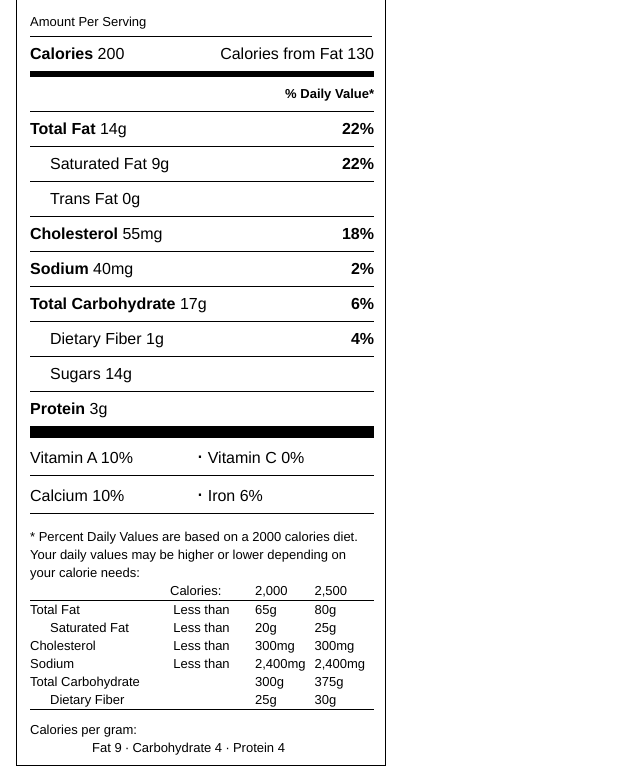
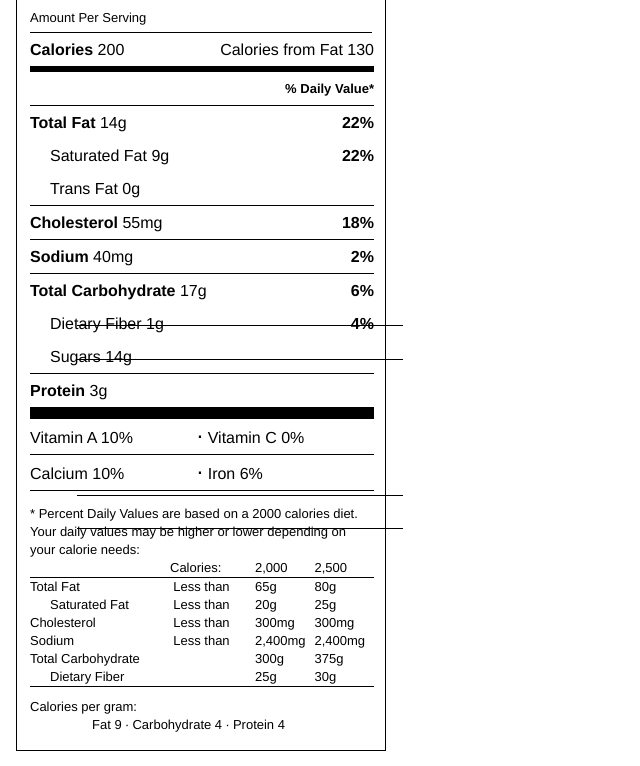
Before and after one commit to kvanever/nutrition-label, a plain HTML site: page index.html in a window 1280 px wide. Shown: the part 155-921 px from the top of the page, without its empty margins (0-640 px from the left). Drawn offline with Linux system fonts and the light colour scheme.

Commit message:
add partial table lines

```diff
--- a/css/styles.css
+++ b/css/styles.css
@@ -56,7 +56,7 @@ q:before, q:after {
 
 .nutrition-label {
   border: 1px solid black;
-  height: 905px;
+  height: 890px;
   width: 370px;
   margin-left: 1em;
   margin-top: 1em;
@@ -71,7 +71,7 @@ h1 {
   width: 280px;
   font-size: 39px;
   font-weight: bold;
-  margin-top: 24px;
+  margin-top: 20px;
 }
 
 h2:first-of-type{
@@ -115,7 +115,7 @@ strong {
 }
 
 tr {
-  line-height: 34px;
+  line-height: 33px;
   border-bottom: 1px solid black;
 }
 
@@ -184,3 +184,49 @@ p.footer {
 .double-indent {
   text-indent: 62px;
 }
+
+tbody {
+  position: relative;
+}
+
+table#big-table tr:nth-child(3),
+table#big-table tr:nth-child(4),
+table#big-table tr:nth-child(8),
+table#big-table tr:nth-child(9) {
+  border-bottom: none;
+}
+
+table#big-table tr:nth-child(3)::after {
+  content: "";
+  position: absolute;
+  top: 292px;
+  left: 47px;
+  width: 326px;
+  border-bottom: 1px solid black;
+}
+
+table#big-table tr:nth-child(9)::after {
+  content: "";
+  position: absolute;
+  top: 495px;
+  left: 47px;
+  width: 326px;
+  border-bottom: 1px solid black;
+}
+
+table#big-table tr:nth-child(8)::after {
+  content: "";
+  position: absolute;
+  top: 462px;
+  left: 47px;
+  width: 326px;
+  border-bottom: 1px solid black;
+}
+
+table#big-table tr:nth-child(4)::after {content: "";
+  position: absolute;
+  top: 326px;
+  left: 47px;
+  width: 326px;
+  border-bottom: 1px solid black;
+}
--- a/index.html
+++ b/index.html
@@ -20,7 +20,7 @@
       <h2>Serving Size 1/2 cup (about 82g)</h2>
       <h2>Serving per Container 8</h2>
       <h3>Amount Per Serving</h3>
-      <table>
+      <table id="big-table">
         <tbody>
           <tr id="fat-border">
             <td class="ingredient">
```
